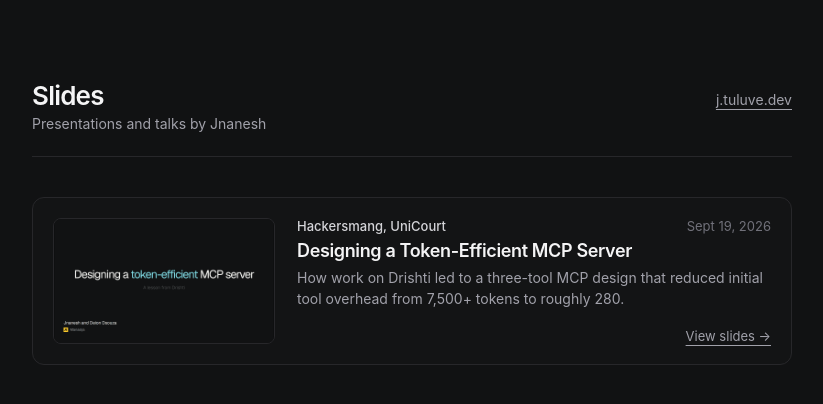
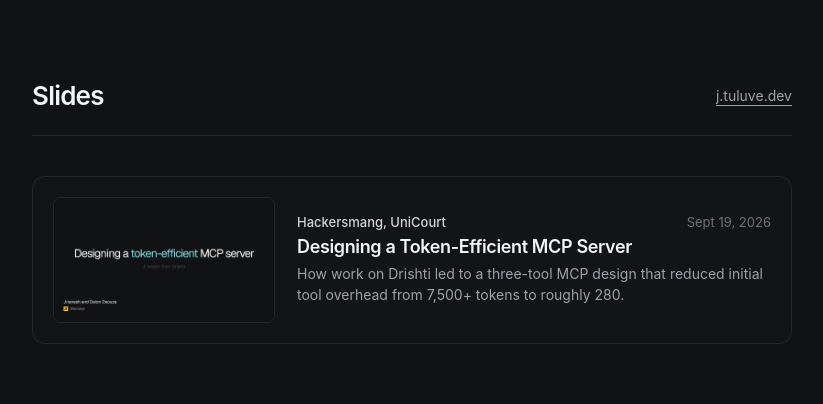
Before and after one commit to jtuluve/slides, a Next.js app: page / in a window 1280 px wide. Shown: the top 404 px of the page, without its empty margins (228-1051 px from the left). Built offline with nearby package versions, Linux system fonts and the light colour scheme.

Commit message:
Remove subtitle and view slides button from landing page

```diff
--- a/app/page.tsx
+++ b/app/page.tsx
@@ -26,13 +26,12 @@ export default function HomePage() {
         style={{
           display: "flex",
           justifyContent: "space-between",
-          alignItems: "baseline",
+          alignItems: "center",
           borderBottom: "1px solid #27272a",
           paddingBottom: "24px",
           marginBottom: "40px",
         }}
       >
-        <div>
         <h1
           style={{
             fontSize: "26px",
@@ -44,16 +43,6 @@ export default function HomePage() {
         >
           Slides
         </h1>
-          <p
-            style={{
-              fontSize: "14px",
-              color: "#a1a1aa",
-              margin: "4px 0 0",
-            }}
-          >
-            Presentations and talks by Jnanesh
-          </p>
-        </div>
         <a
           href="https://j.tuluve.dev"
           style={{
@@ -114,11 +103,9 @@ export default function HomePage() {
               style={{
                 display: "flex",
                 flexDirection: "column",
-                justifyContent: "space-between",
-                height: "100%",
+                justifyContent: "center",
               }}
             >
-              <div>
               <div
                 style={{
                   display: "flex",
@@ -164,27 +151,6 @@ export default function HomePage() {
                 {deck.description}
               </p>
             </div>
-
-              <div
-                style={{
-                  display: "flex",
-                  justifyContent: "flex-end",
-                  marginTop: "16px",
-                }}
-              >
-                <Link
-                  href={`/slides/${deck.id}`}
-                  style={{
-                    color: "#a1a1aa",
-                    fontSize: "13px",
-                    textDecoration: "underline",
-                    textUnderlineOffset: "4px",
-                  }}
-                >
-                  View slides →
-                </Link>
-              </div>
-            </div>
           </article>
         ))}
       </div>
```
Lines whose indentation alone changed are shown as unchanged.
